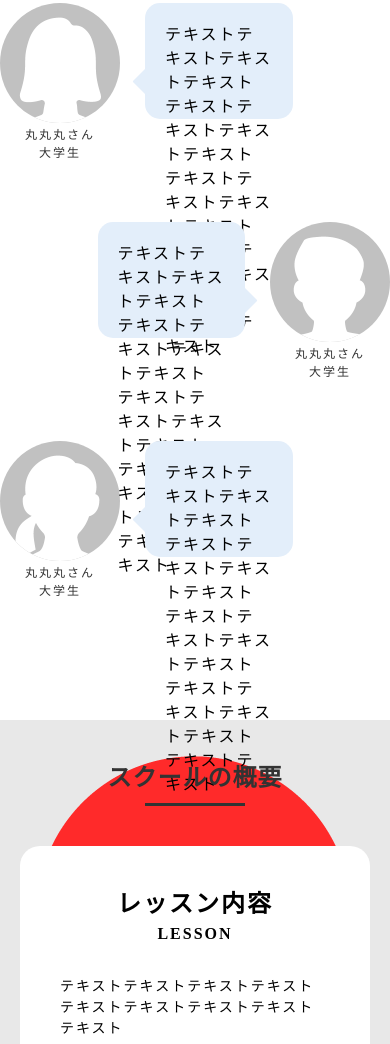
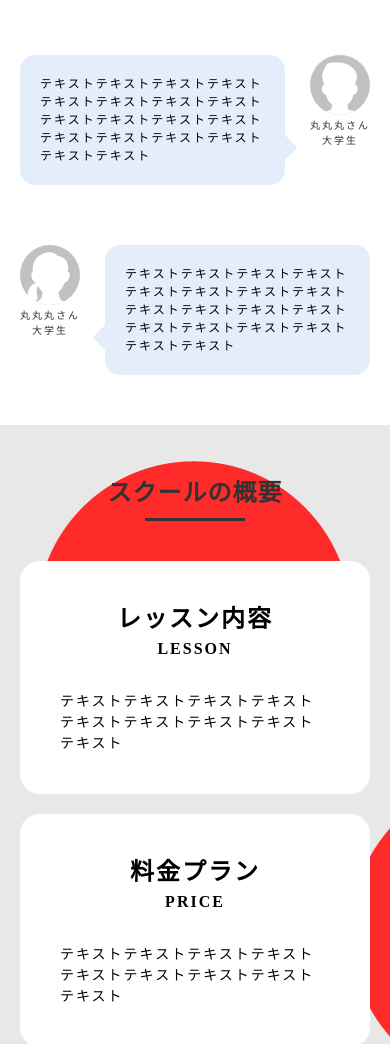
Before and after one commit to taoka8810/lesson-eikaiwa, a plain HTML site: page index.html in a window 390 px wide. Shown: the part 1919-2963 px from the top of the page. Drawn offline with Linux system fonts and the light colour scheme.

Commit message:
終始え

```diff
--- a/styles/info.css
+++ b/styles/info.css
@@ -5,7 +5,8 @@
   animation: fall 10s infinite linear;
 
   @media screen and (max-width: 900px) {
-    padding: 40px 20px;
+    margin-top: 0;
+    padding: 50px 20px;
   }
 }
 
--- a/styles/voice.css
+++ b/styles/voice.css
@@ -1,5 +1,10 @@
 .voice {
   margin-top: 120px;
+
+  @media screen and (max-width: 900px) {
+    margin-top: 0;
+    padding: 50px 20px;
+  }
 }
 
 .voice__heading {
@@ -11,6 +16,11 @@
   font-weight: bold;
   letter-spacing: 1px;
   line-height: 1.5;
+
+  @media screen and (max-width: 900px) {
+    padding-bottom: 10px;
+    font-size: 24px;
+  }
 }
 
 .voice__heading::after {
@@ -29,6 +39,11 @@
   gap: 60px;
   margin: 80px auto 0;
   max-width: 860px;
+
+  @media screen and (max-width: 900px) {
+    margin: 40px auto 0;
+    max-width: 500px;
+  }
 }
 
 .voice__row--reverse {
@@ -40,6 +55,10 @@
   display: flex;
   gap: 25px;
   width: 75%;
+
+  @media screen and (max-width: 900px) {
+    width: 100%;
+  }
 }
 
 .voice__row--reverse > .voice__card {
@@ -51,6 +70,11 @@
   height: 120px;
   background-color: #c1c1c1;
   border-radius: 60px;
+
+  @media screen and (max-width: 900px) {
+    width: 60px;
+    height: 60px;
+  }
 }
 
 .voice__profile {
@@ -63,6 +87,10 @@
   font-size: 12px;
   letter-spacing: 2px;
   line-height: 1.5;
+
+  @media screen and (max-width: 900px) {
+    font-size: 10px;
+  }
 }
 
 .voice__message {
@@ -74,6 +102,11 @@
   font-size: 16px;
   letter-spacing: 2px;
   line-height: 1.5;
+
+  @media screen and (max-width: 900px) {
+    height: auto;
+    font-size: 12px;
+  }
 }
 
 .voice__message::after {
```
